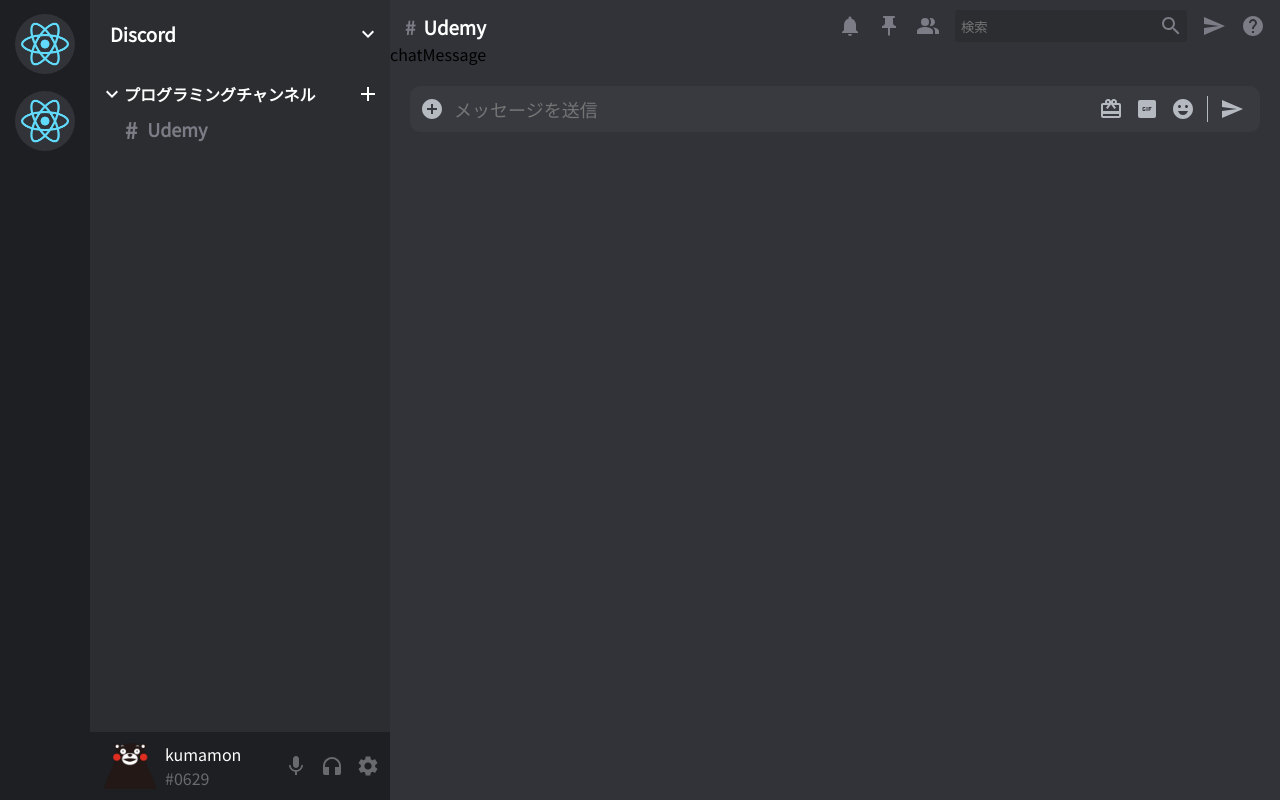
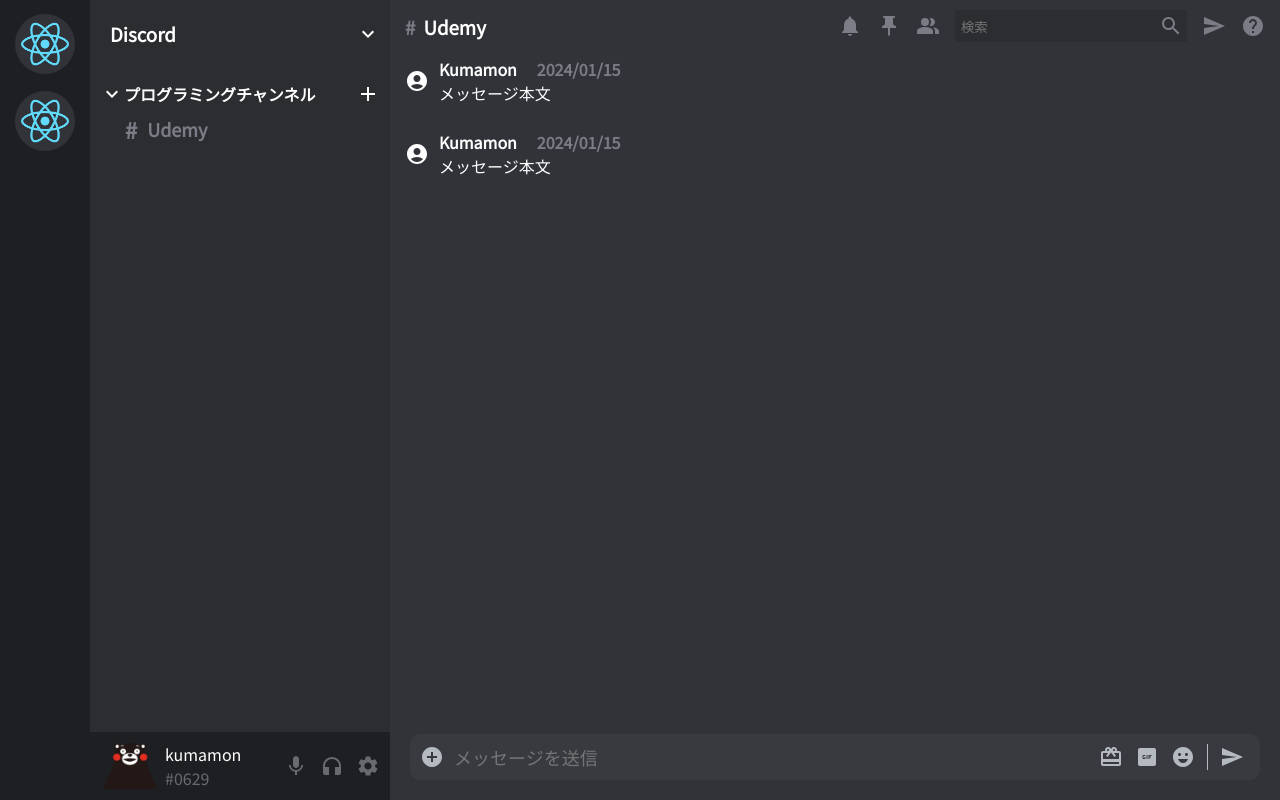
Before and after one commit to KMMThmurakami/LearningModernFE, a React (Create React App) app in the folder discord_clone/: page / in a window 1280 px wide. Built offline with nearby package versions, Linux system fonts and the light colour scheme.

Commit message:
フロントエンド完成

```diff
--- a/discord_clone/src/component/chat/Chat.scss
+++ b/discord_clone/src/component/chat/Chat.scss
@@ -3,6 +3,10 @@
   flex-direction: column;
   flex-grow: 1;
   background-color: #313338;
+
+  .chatMessage {
+    flex-grow: 1;
+  }
 
   .chatInput {
     display: flex;
@@ -47,7 +51,5 @@
         cursor: pointer;
       }
     }
-
-
   }
 }
--- a/discord_clone/src/component/chat/Chat.tsx
+++ b/discord_clone/src/component/chat/Chat.tsx
@@ -1,6 +1,7 @@
 import React from 'react'
 import "./Chat.scss";
 import ChatHeader from "./ChatHeader";
+import ChatMessage from "./ChatMessage";
 import AddCircleIcon from '@mui/icons-material/AddCircle';
 import CardGiftcardIcon from '@mui/icons-material/CardGiftcard';
 import GifBoxIcon from '@mui/icons-material/GifBox';
@@ -15,7 +16,8 @@ const Chat = () => {
 
       {/* chatMessage */}
       <div className="chatMessage">
-      chatMessage
+        <ChatMessage />
+        <ChatMessage />
       </div>
 
       {/* chatInput */}
--- /dev/null
+++ b/discord_clone/src/component/chat/ChatMessage.scss
@@ -0,0 +1,20 @@
+.message {
+  display: flex;
+  align-items: center;
+  padding: 5px 15px;
+  color: #ffffff;
+
+  .messageInfo {
+    padding: 10px;
+  }
+
+  .messageTimestamp {
+    color: #7b7c85;
+    margin-left: 20px;
+    font-size: 16px;
+  }
+}
+
+.message:not(:first-of-type) {
+  padding-top: 0;
+}
--- /dev/null
+++ b/discord_clone/src/component/chat/ChatMessage.tsx
@@ -0,0 +1,20 @@
+import React from 'react'
+import "./ChatMessage.scss";
+import AccountCircleIcon from '@mui/icons-material/AccountCircle';
+
+const ChatMessage = () => {
+  return (
+    <div className='message'>
+      <AccountCircleIcon />
+      <div className='messageInfo'>
+        <h4>
+          Kumamon
+          <span className='messageTimestamp'>2024/01/15</span>
+        </h4>
+        <p className='messageText'>メッセージ本文</p>
+      </div>
+    </div>
+  )
+}
+
+export default ChatMessage
```
Also changed, not shown: 1 other file (tests, documents, lock files or other folders).
